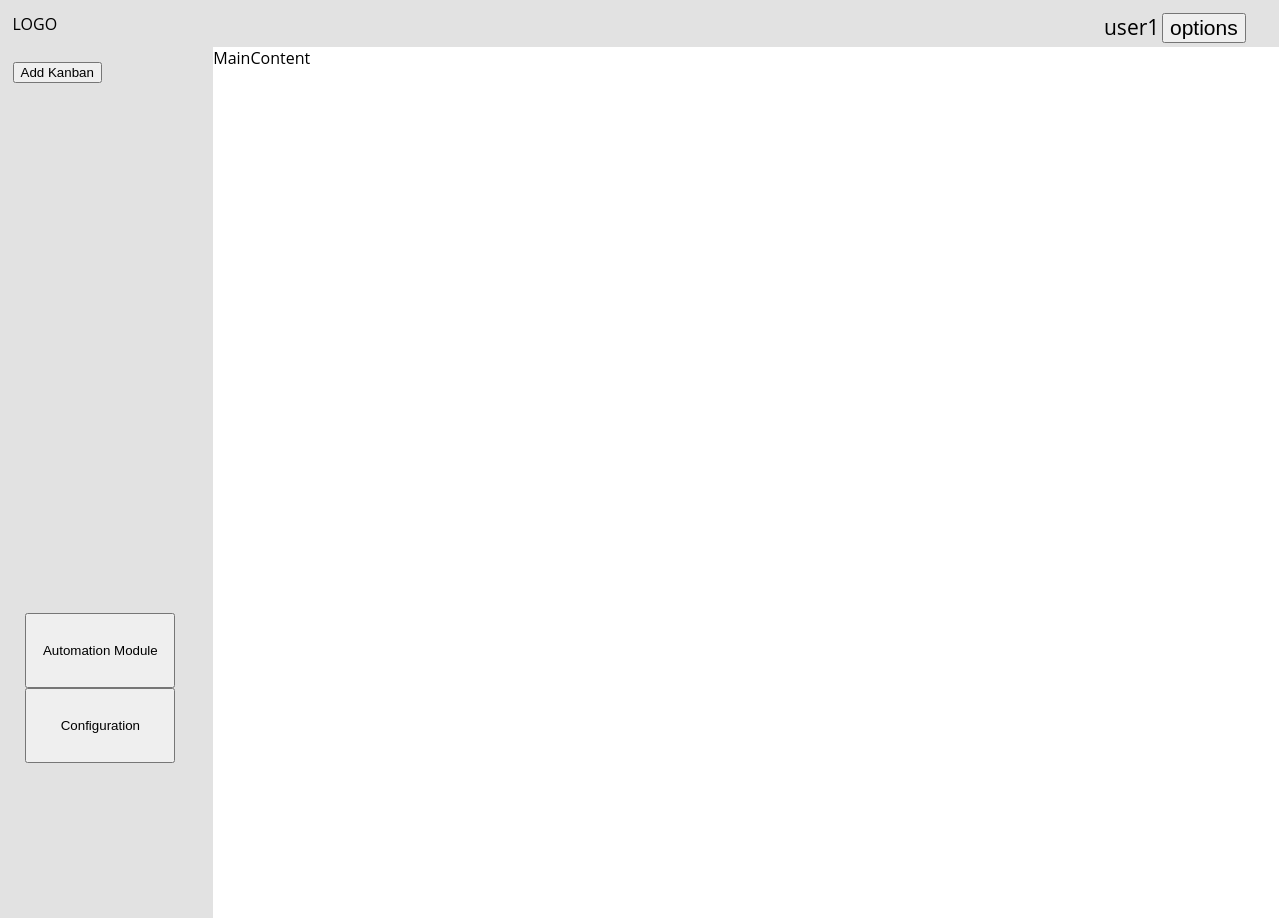
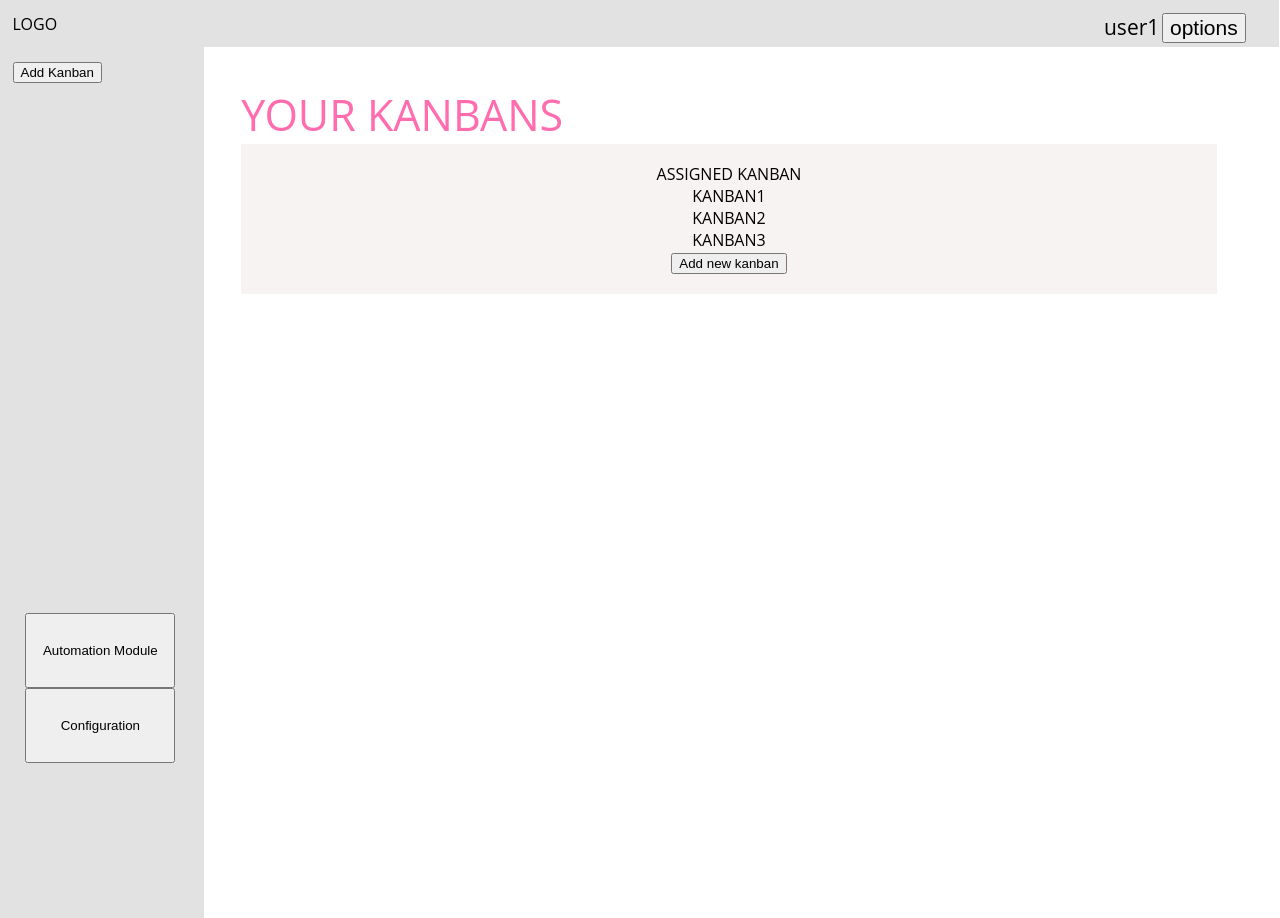
Before and after one commit to JPersjanow/Rabbit-CI, a React (Create React App) app in the folder application/: page / in a window 1280 px wide. Built offline with nearby package versions, Linux system fonts and the light colour scheme.

Commit message:
Rename folders, mainContent layout

```diff
--- a/application/src/mainLayout/MainLayout.js
+++ b/application/src/mainLayout/MainLayout.js
@@ -1,7 +1,7 @@
 import React from 'react';
-import TopNav from './components/TopNav'
-import LeftMenu from './components/LeftMenu'
-import MainContent from './components/MainContent'
+import TopNav from './mainComponents/TopNav'
+import LeftMenu from './mainComponents/LeftMenu'
+import MainContent from './mainComponents/MainContent'
 import './MainLayout.css'
 
 class MainLayout extends React.Component {
--- /dev/null
+++ b/application/src/mainLayout/components/KanbanList.js
@@ -0,0 +1,24 @@
+import React from 'react';
+
+
+const ListElement = (props) => {
+    const elements = props.userKanbans.map((item, index) => (
+        <div key={index}>
+            <span>{item.kanbanName}</span>
+        </div>
+    ))
+    return elements;
+}
+
+
+const KanbanList = (props) => {
+    const userKanbans = props.userKanbans;
+    return (
+        <div>
+            <ListElement userKanbans={userKanbans} />
+            <button>Add new kanban</button>
+        </div>
+    )
+}
+
+export default KanbanList;
--- a/application/src/mainLayout/components/MainContent.js
+++ /dev/null
@@ -1,10 +0,0 @@
-import React from 'react';
-
-const MainContent = () => {
-    return (
-        <div>MainContent</div>
-    )
-}
-
-
-export default MainContent;
--- a/application/src/mainLayout/components/LeftMenu.js
+++ b/application/src/mainLayout/mainComponents/LeftMenu.js
@@ -1,5 +1,5 @@
 import React from 'react';
-import '../componentsStyle/LeftMenu.css'
+import '../mainComponentsStyle/LeftMenu.css'
 
 
 const LeftMenu = (props) => {
--- /dev/null
+++ b/application/src/mainLayout/mainComponents/MainContent.js
@@ -0,0 +1,25 @@
+import React from 'react';
+import '../mainComponentsStyle/MainContent.css'
+import KanbanList from '../components/KanbanList'
+
+const MainContent = (props) => {
+    const userKanbans = props.userKanbans;
+    return (
+        <div className="mainContentStyle">
+            <div className="contentTitle">
+                <span>Your Kanbans</span>
+            </div>
+            <div className="assignedKanbanContainer">
+                <div>
+                    <span>Assigned kanban</span>
+                </div>
+                <div>
+                    <KanbanList userKanbans={userKanbans} />
+                </div>
+            </div>
+        </div>
+    )
+}
+
+
+export default MainContent;
--- a/application/src/mainLayout/components/TopNav.js
+++ b/application/src/mainLayout/mainComponents/TopNav.js
@@ -1,5 +1,5 @@
 import React from 'react';
-import '../componentsStyle/TopNav.css'
+import '../mainComponentsStyle/TopNav.css'
 
 const TopNav = (props) => {
     const userName = props.userName;
--- /dev/null
+++ b/application/src/mainLayout/mainComponentsStyle/MainContent.css
@@ -0,0 +1,17 @@
+.mainContentStyle{
+    width: 82%;
+    padding: 3%;
+    text-transform: uppercase;
+}
+
+.contentTitle{
+    color: #FF6DAF !important;
+    font-size: 43px;
+    font-weight: 500;
+}
+
+.assignedKanbanContainer{
+    background-color: #F8F3F3;
+    text-align: center;
+    padding: 2%;
+}
```
Also changed, not shown: application/src/mainLayout/mainComponentsStyle/LeftMenu.css (renamed from application/src/mainLayout/componentsStyle/LeftMenu.css), application/src/mainLayout/mainComponentsStyle/TopNav.css (renamed from application/src/mainLayout/componentsStyle/TopNav.css).
